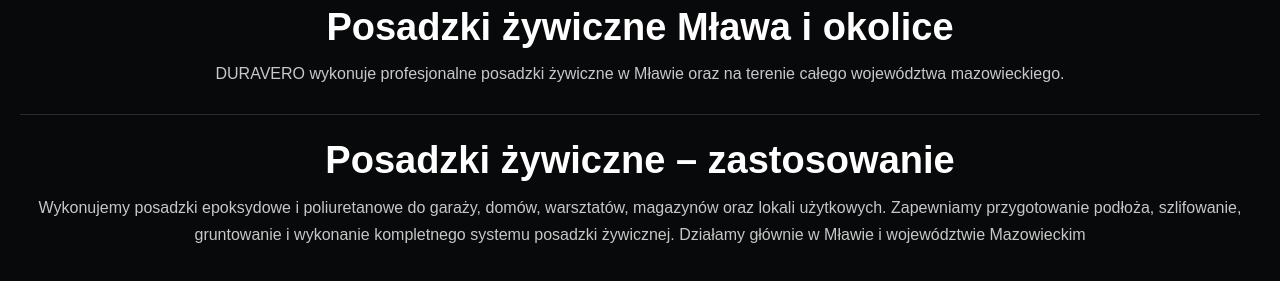
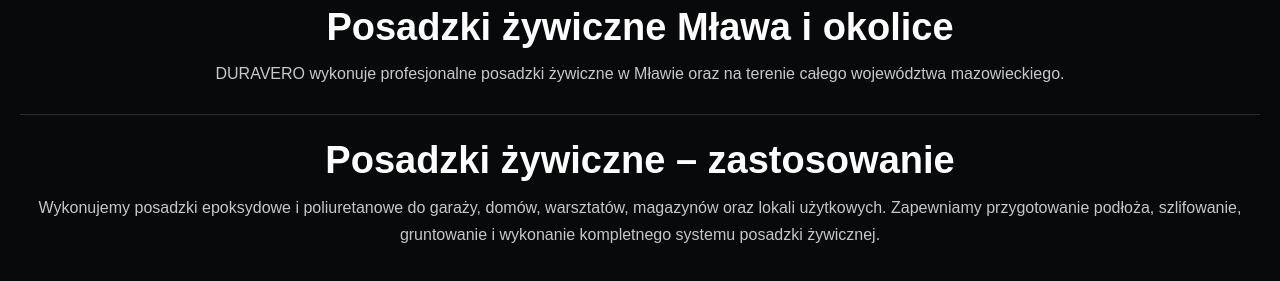
Before and after one commit to cky6yvf874-cloud/Duravero, a plain HTML site: page index.html in a window 1280 px wide. Shown: the part 669-950 px from the top of the page. Drawn offline with Linux system fonts and the light colour scheme.

Commit message:
Update index.html

```diff
--- a/index.html
+++ b/index.html
@@ -167,7 +167,7 @@
 
     podłoża, szlifowanie, gruntowanie i wykonanie kompletnego systemu
 
-    posadzki żywicznej. Działamy głównie w Mławie i województwie Mazowieckim
+    posadzki żywicznej.
 
 
 
```
